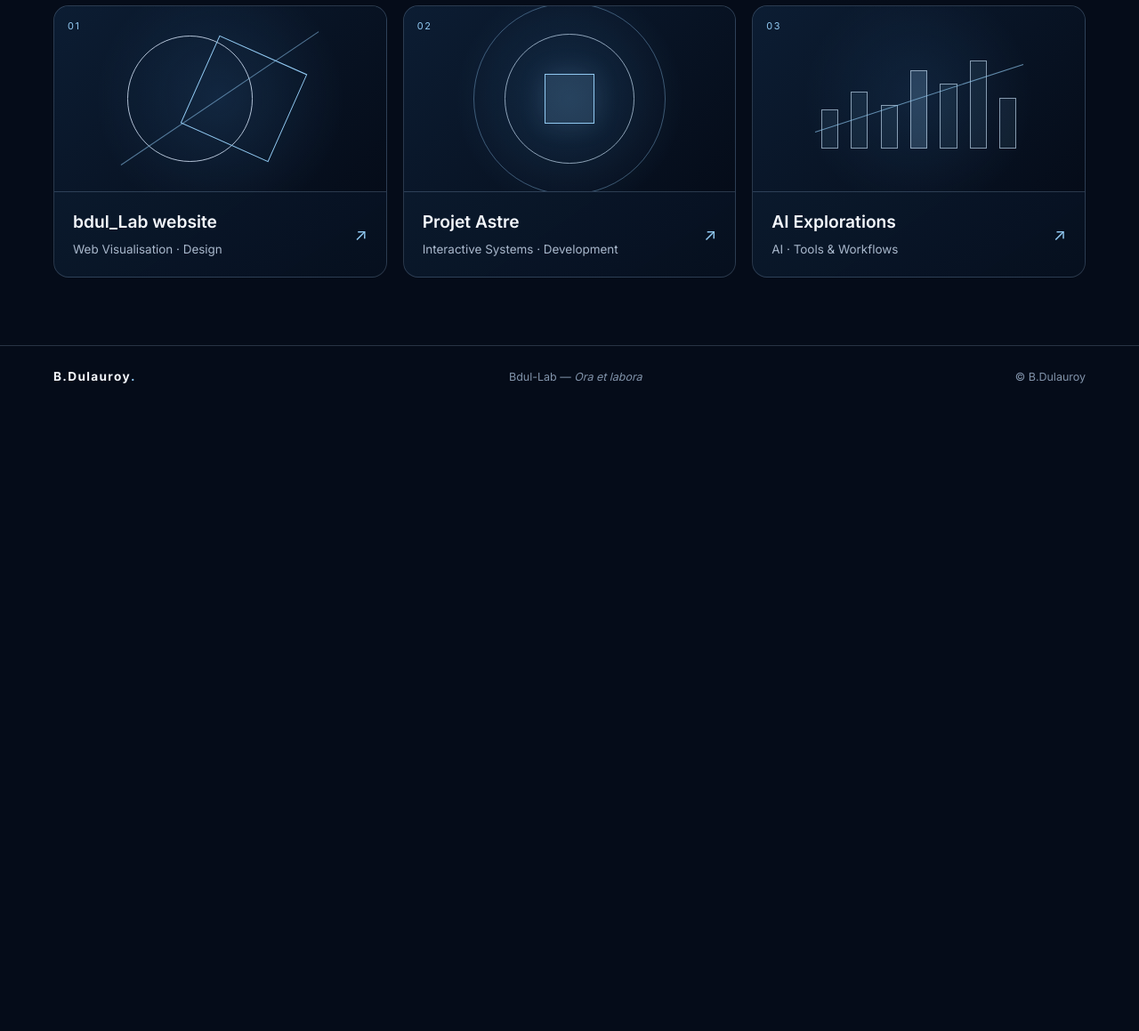
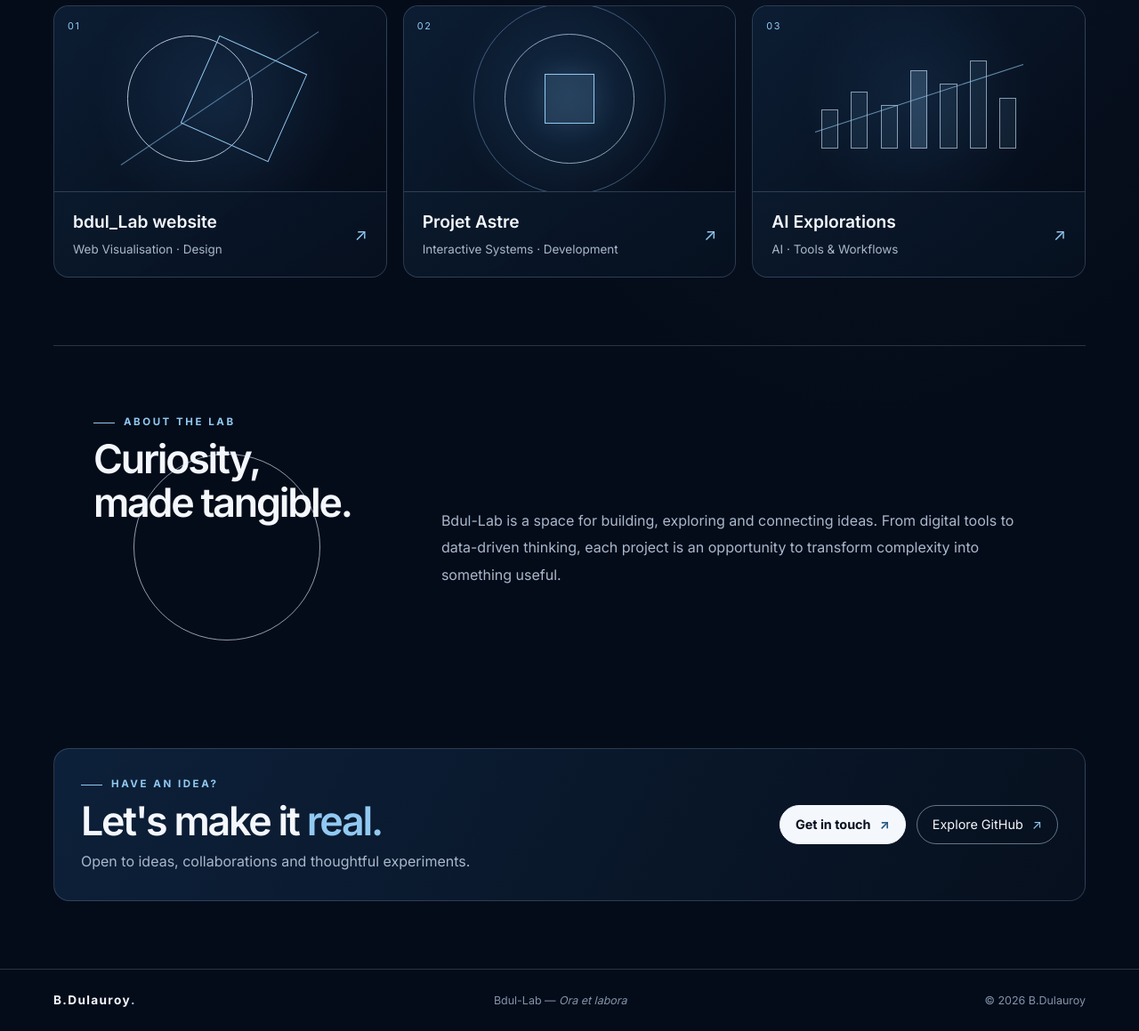
Before and after one commit to bdul-lab/bdul-lab.github.com, a plain HTML site: page index.html in a window 1280 px wide. Shown: the part 906-2065 px from the top of the page at 89% size. Before the commit the page ends 1365 px from the top, so only its background shows below. Drawn offline with Linux system fonts and the light colour scheme.

Commit message:
retablissement de about
retablissement de about

```diff
--- a/index.html
+++ b/index.html
@@ -249,13 +249,70 @@
         <div class="project-info">
           <div>
             <h3>AI Explorations</h3>
-              <p>AI · Tools &amp; Workflows</p>
+            <p>AI · Tools & Workflows</p>
           </div>
           <span class="project-arrow" aria-hidden="true">↗</span>
         </div>
       </button>
 
     </div>
+  </section>
+
+    <!-- ABOUT -->
+    <section class="about section" id="about">
+
+      <div class="about-mark" aria-hidden="true">
+        <div class="about-circle"></div>
+        <p class="eyebrow">About the lab</p>
+
+        <h2>
+          Curiosity, made tangible.
+        </h2>
+      </div>
+
+      <div class="about-content">
+        <p>
+          Bdul-Lab is a space for building, exploring and connecting
+          ideas. From digital tools to data-driven thinking, each
+          project is an opportunity to transform complexity into
+          something useful.
+        </p>
+      </div>
+
+    </section>
+
+    <!-- CONTACT -->
+    <section class="contact section" id="contact">
+
+      <div class="contact-copy">
+        <p class="eyebrow">Have an idea?</p>
+        <h2>Let's make it <span class="accent">real.</span></h2>
+        <p>
+          Open to ideas, collaborations and thoughtful experiments.
+        </p>
+      </div>
+
+      <div class="contact-actions">
+        <!-- Email is assembled by JavaScript to avoid exposing
+             the complete address directly in the HTML. -->
+        <a
+          class="primary-button"
+          id="email-link"
+          href="#contact"
+        >
+          Get in touch <span aria-hidden="true">↗</span>
+        </a>
+
+        <a
+          class="secondary-button"
+          href="https://github.com/bdul-lab"
+          target="_blank"
+          rel="noopener noreferrer"
+        >
+          Explore GitHub <span aria-hidden="true">↗</span>
+        </a>
+      </div>
+
     </section>
 
   </main>
```
Lines whose indentation alone changed are shown as unchanged.
